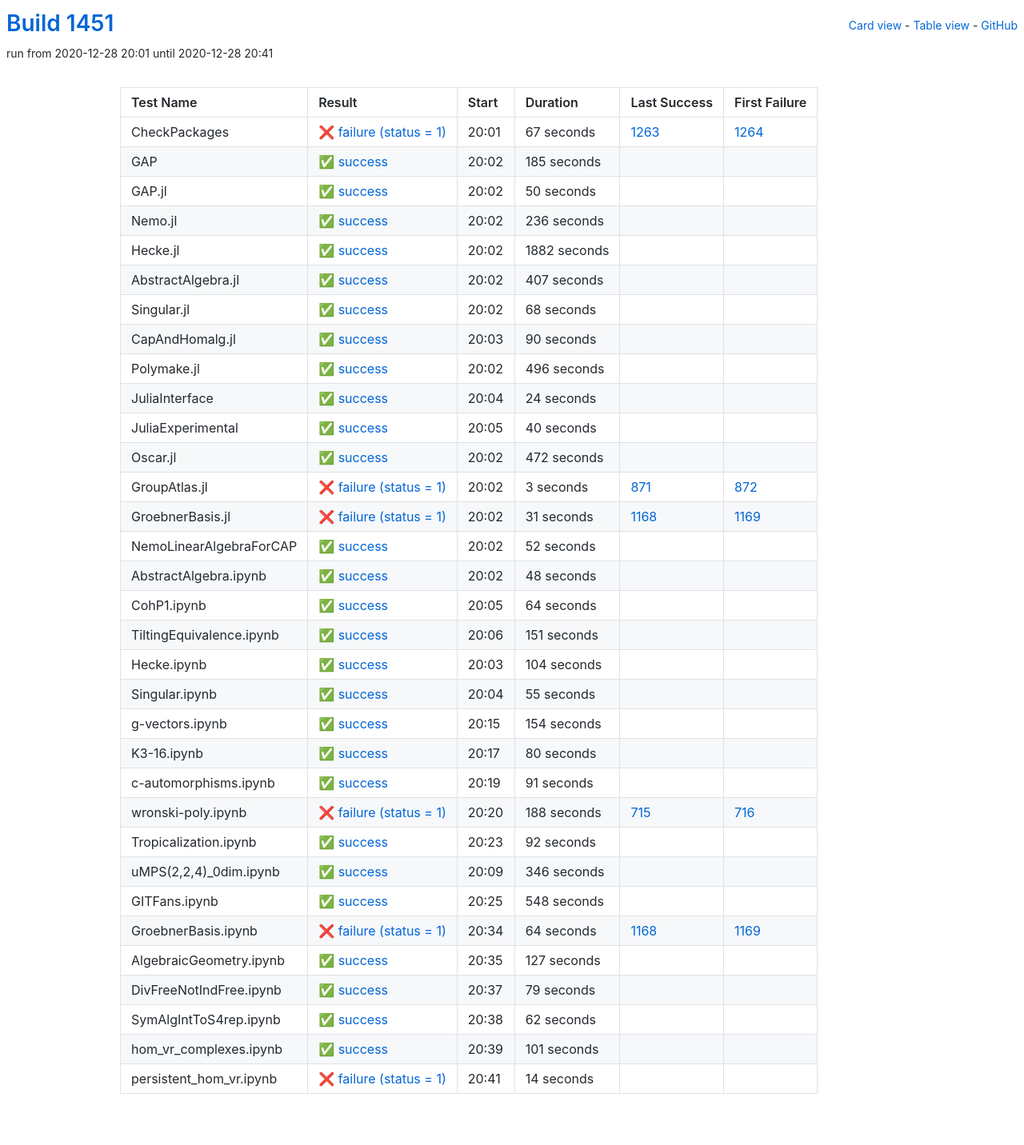
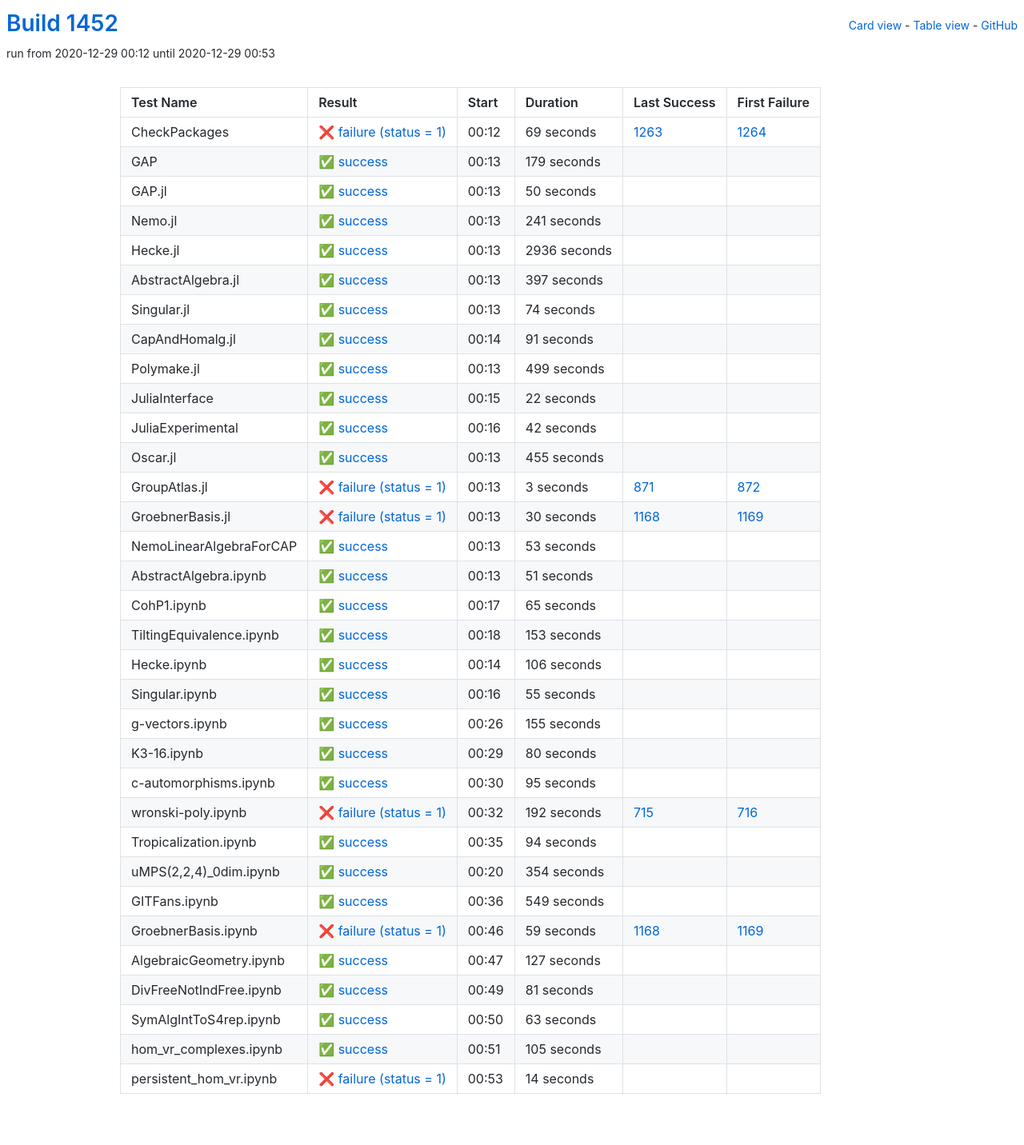
Before and after one commit to oscar-system/oscar-ci-status-stable, a Jekyll site: the page built from table.html, in a window 1280 px wide. Shown: the whole page at 80% size. Built offline with Jekyll 4.4.1, drawn with Linux system fonts in a browser that asks for light colours.

Commit message:
Build #1452

```diff
--- a/_data/ci.yml
+++ b/_data/ci.yml
@@ -1,6 +1,6 @@
 ---
-build: 1451
-build_url: https://oscarci.mathematik.uni-kl.de/job/oscar-stable/1451/
+build: 1452
+build_url: https://oscarci.mathematik.uni-kl.de/job/oscar-stable/1452/
 job: oscar-stable
 organization: oscar-system
 repo: oscar-ci-status-stable
@@ -8,32 +8,32 @@ repourl: https://github.com/oscar-system/oscar-ci-status-stable
 tests:
 - name: CheckPackages
   id: checkpackages
-  log: https://oscarci.mathematik.uni-kl.de/job/oscar-stable/1451/artifact/logs/build-1451/CheckPackages.log
-  start: 2020-12-28 20:01
+  log: https://oscarci.mathematik.uni-kl.de/job/oscar-stable/1452/artifact/logs/build-1452/CheckPackages.log
+  start: 2020-12-29 00:12
   success: false
   exitcode: 1
   status: failure
-  duration: 67
+  duration: 69
   last_success: 1263
   last_success_url: https://oscarci.mathematik.uni-kl.de/job/oscar-stable/1263/
   first_failure: 1264
   first_failure_url: https://oscarci.mathematik.uni-kl.de/job/oscar-stable/1264/
 - name: GAP
   id: gap
-  log: https://oscarci.mathematik.uni-kl.de/job/oscar-stable/1451/artifact/logs/build-1451/GAP.log
-  start: 2020-12-28 20:02
+  log: https://oscarci.mathematik.uni-kl.de/job/oscar-stable/1452/artifact/logs/build-1452/GAP.log
+  start: 2020-12-29 00:13
   success: true
   exitcode: 0
   status: success
-  duration: 185
+  duration: 179
   last_success: false
   last_success_url:
   first_failure: false
   first_failure_url:
 - name: GAP.jl
   id: gap-jl
-  log: https://oscarci.mathematik.uni-kl.de/job/oscar-stable/1451/artifact/logs/build-1451/GAP.jl.log
-  start: 2020-12-28 20:02
+  log: https://oscarci.mathematik.uni-kl.de/job/oscar-stable/1452/artifact/logs/build-1452/GAP.jl.log
+  start: 2020-12-29 00:13
   success: true
   exitcode: 0
   status: success
@@ -44,116 +44,116 @@ tests:
   first_failure_url:
 - name: Nemo.jl
   id: nemo-jl
-  log: https://oscarci.mathematik.uni-kl.de/job/oscar-stable/1451/artifact/logs/build-1451/Nemo.jl.log
-  start: 2020-12-28 20:02
+  log: https://oscarci.mathematik.uni-kl.de/job/oscar-stable/1452/artifact/logs/build-1452/Nemo.jl.log
+  start: 2020-12-29 00:13
   success: true
   exitcode: 0
   status: success
-  duration: 236
+  duration: 241
   last_success: false
   last_success_url:
   first_failure: false
   first_failure_url:
 - name: Hecke.jl
   id: hecke-jl
-  log: https://oscarci.mathematik.uni-kl.de/job/oscar-stable/1451/artifact/logs/build-1451/Hecke.jl.log
-  start: 2020-12-28 20:02
+  log: https://oscarci.mathematik.uni-kl.de/job/oscar-stable/1452/artifact/logs/build-1452/Hecke.jl.log
+  start: 2020-12-29 00:13
   success: true
   exitcode: 0
   status: success
-  duration: 1882
+  duration: 2936
   last_success: false
   last_success_url:
   first_failure: false
   first_failure_url:
 - name: AbstractAlgebra.jl
   id: abstractalgebra-jl
-  log: https://oscarci.mathematik.uni-kl.de/job/oscar-stable/1451/artifact/logs/build-1451/AbstractAlgebra.jl.log
-  start: 2020-12-28 20:02
+  log: https://oscarci.mathematik.uni-kl.de/job/oscar-stable/1452/artifact/logs/build-1452/AbstractAlgebra.jl.log
+  start: 2020-12-29 00:13
   success: true
   exitcode: 0
   status: success
-  duration: 407
+  duration: 397
   last_success: false
   last_success_url:
   first_failure: false
   first_failure_url:
 - name: Singular.jl
   id: singular-jl
-  log: https://oscarci.mathematik.uni-kl.de/job/oscar-stable/1451/artifact/logs/build-1451/Singular.jl.log
-  start: 2020-12-28 20:02
+  log: https://oscarci.mathematik.uni-kl.de/job/oscar-stable/1452/artifact/logs/build-1452/Singular.jl.log
+  start: 2020-12-29 00:13
   success: true
   exitcode: 0
   status: success
-  duration: 68
+  duration: 74
   last_success: false
   last_success_url:
   first_failure: false
   first_failure_url:
 - name: CapAndHomalg.jl
   id: capandhomalg-jl
-  log: https://oscarci.mathematik.uni-kl.de/job/oscar-stable/1451/artifact/logs/build-1451/CapAndHomalg.jl.log
-  start: 2020-12-28 20:03
+  log: https://oscarci.mathematik.uni-kl.de/job/oscar-stable/1452/artifact/logs/build-1452/CapAndHomalg.jl.log
+  start: 2020-12-29 00:14
   success: true
   exitcode: 0
   status: success
-  duration: 90
+  duration: 91
   last_success: false
   last_success_url:
   first_failure: false
   first_failure_url:
 - name: Polymake.jl
   id: polymake-jl
-  log: https://oscarci.mathematik.uni-kl.de/job/oscar-stable/1451/artifact/logs/build-1451/Polymake.jl.log
-  start: 2020-12-28 20:02
+  log: https://oscarci.mathematik.uni-kl.de/job/oscar-stable/1452/artifact/logs/build-1452/Polymake.jl.log
+  start: 2020-12-29 00:13
   success: true
   exitcode: 0
   status: success
-  duration: 496
+  duration: 499
   last_success: false
   last_success_url:
   first_failure: false
   first_failure_url:
 - name: JuliaInterface
   id: juliainterface
-  log: https://oscarci.mathematik.uni-kl.de/job/oscar-stable/1451/artifact/logs/build-1451/JuliaInterface.log
-  start: 2020-12-28 20:04
+  log: https://oscarci.mathematik.uni-kl.de/job/oscar-stable/1452/artifact/logs/build-1452/JuliaInterface.log
+  start: 2020-12-29 00:15
   success: true
   exitcode: 0
   status: success
-  duration: 24
+  duration: 22
   last_success: false
   last_success_url:
   first_failure: false
   first_failure_url:
 - name: JuliaExperimental
   id: juliaexperimental
-  log: https://oscarci.mathematik.uni-kl.de/job/oscar-stable/1451/artifact/logs/build-1451/JuliaExperimental.log
-  start: 2020-12-28 20:05
+  log: https://oscarci.mathematik.uni-kl.de/job/oscar-stable/1452/artifact/logs/build-1452/JuliaExperimental.log
+  start: 2020-12-29 00:16
   success: true
   exitcode: 0
   status: success
-  duration: 40
+  duration: 42
   last_success: false
   last_success_url:
   first_failure: false
   first_failure_url:
 - name: Oscar.jl
   id: oscar-jl
-  log: https://oscarci.mathematik.uni-kl.de/job/oscar-stable/1451/artifact/logs/build-1451/Oscar.jl.log
-  start: 2020-12-28 20:02
+  log: https://oscarci.mathematik.uni-kl.de/job/oscar-stable/1452/artifact/logs/build-1452/Oscar.jl.log
+  start: 2020-12-29 00:13
   success: true
   exitcode: 0
   status: success
-  duration: 472
+  duration: 455
   last_success: false
   last_success_url:
   first_failure: false
   first_failure_url:
 - name: GroupAtlas.jl
   id: groupatlas-jl
-  log: https://oscarci.mathematik.uni-kl.de/job/oscar-stable/1451/artifact/logs/build-1451/GroupAtlas.jl.log
-  start: 2020-12-28 20:02
+  log: https://oscarci.mathematik.uni-kl.de/job/oscar-stable/1452/artifact/logs/build-1452/GroupAtlas.jl.log
+  start: 2020-12-29 00:13
   success: false
   exitcode: 1
   status: failure
@@ -164,80 +164,80 @@ tests:
   first_failure_url: https://oscarci.mathematik.uni-kl.de/job/oscar-stable/872/
 - name: GroebnerBasis.jl
   id: groebnerbasis-jl
-  log: https://oscarci.mathematik.uni-kl.de/job/oscar-stable/1451/artifact/logs/build-1451/GroebnerBasis.jl.log
-  start: 2020-12-28 20:02
+  log: https://oscarci.mathematik.uni-kl.de/job/oscar-stable/1452/artifact/logs/build-1452/GroebnerBasis.jl.log
+  start: 2020-12-29 00:13
   success: false
   exitcode: 1
   status: failure
-  duration: 31
+  duration: 30
   last_success: 1168
   last_success_url: https://oscarci.mathematik.uni-kl.de/job/oscar-stable/1168/
   first_failure: 1169
   first_failure_url: https://oscarci.mathematik.uni-kl.de/job/oscar-stable/1169/
 - name: NemoLinearAlgebraForCAP
   id: nemolinearalgebraforcap
-  log: https://oscarci.mathematik.uni-kl.de/job/oscar-stable/1451/artifact/logs/build-1451/NemoLinearAlgebraForCAP.log
-  start: 2020-12-28 20:02
+  log: https://oscarci.mathematik.uni-kl.de/job/oscar-stable/1452/artifact/logs/build-1452/NemoLinearAlgebraForCAP.log
+  start: 2020-12-29 00:13
   success: true
   exitcode: 0
   status: success
-  duration: 52
+  duration: 53
   last_success: false
   last_success_url:
   first_failure: false
   first_failure_url:
 - name: AbstractAlgebra.ipynb
   id: abstractalgebra-ipynb
-  log: https://oscarci.mathematik.uni-kl.de/job/oscar-stable/1451/artifact/logs/build-1451/AbstractAlgebra.ipynb.log
-  start: 2020-12-28 20:02
+  log: https://oscarci.mathematik.uni-kl.de/job/oscar-stable/1452/artifact/logs/build-1452/AbstractAlgebra.ipynb.log
+  start: 2020-12-29 00:13
   success: true
   exitcode: 0
   status: success
-  duration: 48
+  duration: 51
   last_success: false
   last_success_url:
   first_failure: false
   first_failure_url:
 - name: CohP1.ipynb
   id: cohp1-ipynb
-  log: https://oscarci.mathematik.uni-kl.de/job/oscar-stable/1451/artifact/logs/build-1451/CohP1.ipynb.log
-  start: 2020-12-28 20:05
+  log: https://oscarci.mathematik.uni-kl.de/job/oscar-stable/1452/artifact/logs/build-1452/CohP1.ipynb.log
+  start: 2020-12-29 00:17
   success: true
   exitcode: 0
   status: success
-  duration: 64
+  duration: 65
   last_success: false
   last_success_url:
   first_failure: false
   first_failure_url:
 - name: TiltingEquivalence.ipynb
   id: tiltingequivalence-ipynb
-  log: https://oscarci.mathematik.uni-kl.de/job/oscar-stable/1451/artifact/logs/build-1451/TiltingEquivalence.ipynb.log
-  start: 2020-12-28 20:06
+  log: https://oscarci.mathematik.uni-kl.de/job/oscar-stable/1452/artifact/logs/build-1452/TiltingEquivalence.ipynb.log
+  start: 2020-12-29 00:18
   success: true
   exitcode: 0
   status: success
-  duration: 151
+  duration: 153
   last_success: false
   last_success_url:
   first_failure: false
   first_failure_url:
 - name: Hecke.ipynb
   id: hecke-ipynb
-  log: https://oscarci.mathematik.uni-kl.de/job/oscar-stable/1451/artifact/logs/build-1451/Hecke.ipynb.log
-  start: 2020-12-28 20:03
+  log: https://oscarci.mathematik.uni-kl.de/job/oscar-stable/1452/artifact/logs/build-1452/Hecke.ipynb.log
+  start: 2020-12-29 00:14
   success: true
   exitcode: 0
   status: success
-  duration: 104
+  duration: 106
   last_success: false
   last_success_url:
   first_failure: false
   first_failure_url:
 - name: Singular.ipynb
   id: singular-ipynb
-  log: https://oscarci.mathematik.uni-kl.de/job/oscar-stable/1451/artifact/logs/build-1451/Singular.ipynb.log
-  start: 2020-12-28 20:04
+  log: https://oscarci.mathematik.uni-kl.de/job/oscar-stable/1452/artifact/logs/build-1452/Singular.ipynb.log
+  start: 2020-12-29 00:16
   success: true
   exitcode: 0
   status: success
@@ -248,20 +248,20 @@ tests:
   first_failure_url:
 - name: g-vectors.ipynb
   id: g-vectors-ipynb
-  log: https://oscarci.mathematik.uni-kl.de/job/oscar-stable/1451/artifact/logs/build-1451/g-vectors.ipynb.log
-  start: 2020-12-28 20:15
+  log: https://oscarci.mathematik.uni-kl.de/job/oscar-stable/1452/artifact/logs/build-1452/g-vectors.ipynb.log
+  start: 2020-12-29 00:26
   success: true
   exitcode: 0
   status: success
-  duration: 154
+  duration: 155
   last_success: false
   last_success_url:
   first_failure: false
   first_failure_url:
 - name: K3-16.ipynb
   id: k3-16-ipynb
-  log: https://oscarci.mathematik.uni-kl.de/job/oscar-stable/1451/artifact/logs/build-1451/K3-16.ipynb.log
-  start: 2020-12-28 20:17
+  log: https://oscarci.mathematik.uni-kl.de/job/oscar-stable/1452/artifact/logs/build-1452/K3-16.ipynb.log
+  start: 2020-12-29 00:29
   success: true
   exitcode: 0
   status: success
@@ -272,80 +272,80 @@ tests:
   first_failure_url:
 - name: c-automorphisms.ipynb
   id: c-automorphisms-ipynb
-  log: https://oscarci.mathematik.uni-kl.de/job/oscar-stable/1451/artifact/logs/build-1451/c-automorphisms.ipynb.log
-  start: 2020-12-28 20:19
+  log: https://oscarci.mathematik.uni-kl.de/job/oscar-stable/1452/artifact/logs/build-1452/c-automorphisms.ipynb.log
+  start: 2020-12-29 00:30
   success: true
   exitcode: 0
   status: success
-  duration: 91
+  duration: 95
   last_success: false
   last_success_url:
   first_failure: false
   first_failure_url:
 - name: wronski-poly.ipynb
   id: wronski-poly-ipynb
-  log: https://oscarci.mathematik.uni-kl.de/job/oscar-stable/1451/artifact/logs/build-1451/wronski-poly.ipynb.log
-  start: 2020-12-28 20:20
+  log: https://oscarci.mathematik.uni-kl.de/job/oscar-stable/1452/artifact/logs/build-1452/wronski-poly.ipynb.log
+  start: 2020-12-29 00:32
   success: false
   exitcode: 1
   status: failure
-  duration: 188
+  duration: 192
   last_success: 715
   last_success_url: https://oscarci.mathematik.uni-kl.de/job/oscar-stable/715/
   first_failure: 716
   first_failure_url: https://oscarci.mathematik.uni-kl.de/job/oscar-stable/716/
 - name: Tropicalization.ipynb
   id: tropicalization-ipynb
-  log: https://oscarci.mathematik.uni-kl.de/job/oscar-stable/1451/artifact/logs/build-1451/Tropicalization.ipynb.log
-  start: 2020-12-28 20:23
+  log: https://oscarci.mathematik.uni-kl.de/job/oscar-stable/1452/artifact/logs/build-1452/Tropicalization.ipynb.log
+  start: 2020-12-29 00:35
   success: true
   exitcode: 0
   status: success
-  duration: 92
+  duration: 94
   last_success: false
   last_success_url:
   first_failure: false
   first_failure_url:
 - name: uMPS(2,2,4)_0dim.ipynb
   id: umps-2-2-4-0dim-ipynb
-  log: https://oscarci.mathematik.uni-kl.de/job/oscar-stable/1451/artifact/logs/build-1451/uMPS-2-2-4-_0dim.ipynb.log
-  start: 2020-12-28 20:09
+  log: https://oscarci.mathematik.uni-kl.de/job/oscar-stable/1452/artifact/logs/build-1452/uMPS-2-2-4-_0dim.ipynb.log
+  start: 2020-12-29 00:20
   success: true
   exitcode: 0
   status: success
-  duration: 346
+  duration: 354
   last_success: false
   last_success_url:
   first_failure: false
   first_failure_url:
 - name: GITFans.ipynb
   id: gitfans-ipynb
-  log: https://oscarci.mathematik.uni-kl.de/job/oscar-stable/1451/artifact/logs/build-1451/GITFans.ipynb.log
-  start: 2020-12-28 20:25
+  log: https://oscarci.mathematik.uni-kl.de/job/oscar-stable/1452/artifact/logs/build-1452/GITFans.ipynb.log
+  start: 2020-12-29 00:36
   success: true
   exitcode: 0
   status: success
-  duration: 548
+  duration: 549
   last_success: false
   last_success_url:
   first_failure: false
   first_failure_url:
 - name: GroebnerBasis.ipynb
   id: groebnerbasis-ipynb
-  log: https://oscarci.mathematik.uni-kl.de/job/oscar-stable/1451/artifact/logs/build-1451/GroebnerBasis.ipynb.log
-  start: 2020-12-28 20:34
+  log: https://oscarci.mathematik.uni-kl.de/job/oscar-stable/1452/artifact/logs/build-1452/GroebnerBasis.ipynb.log
+  start: 2020-12-29 00:46
   success: false
   exitcode: 1
   status: failure
-  duration: 64
+  duration: 59
   last_success: 1168
   last_success_url: https://oscarci.mathematik.uni-kl.de/job/oscar-stable/1168/
   first_failure: 1169
   first_failure_url: https://oscarci.mathematik.uni-kl.de/job/oscar-stable/1169/
 - name: AlgebraicGeometry.ipynb
   id: algebraicgeometry-ipynb
-  log: https://oscarci.mathematik.uni-kl.de/job/oscar-stable/1451/artifact/logs/build-1451/AlgebraicGeometry.ipynb.log
-  start: 2020-12-28 20:35
+  log: https://oscarci.mathematik.uni-kl.de/job/oscar-stable/1452/artifact/logs/build-1452/AlgebraicGeometry.ipynb.log
+  start: 2020-12-29 00:47
   success: true
   exitcode: 0
   status: success
@@ -356,44 +356,44 @@ tests:
   first_failure_url:
 - name: DivFreeNotIndFree.ipynb
   id: divfreenotindfree-ipynb
-  log: https://oscarci.mathematik.uni-kl.de/job/oscar-stable/1451/artifact/logs/build-1451/DivFreeNotIndFree.ipynb.log
-  start: 2020-12-28 20:37
+  log: https://oscarci.mathematik.uni-kl.de/job/oscar-stable/1452/artifact/logs/build-1452/DivFreeNotIndFree.ipynb.log
+  start: 2020-12-29 00:49
   success: true
   exitcode: 0
   status: success
-  duration: 79
+  duration: 81
   last_success: false
   last_success_url:
   first_failure: false
   first_failure_url:
 - name: SymAlgIntToS4rep.ipynb
   id: symalginttos4rep-ipynb
-  log: https://oscarci.mathematik.uni-kl.de/job/oscar-stable/1451/artifact/logs/build-1451/SymAlgIntToS4rep.ipynb.log
-  start: 2020-12-28 20:38
+  log: https://oscarci.mathematik.uni-kl.de/job/oscar-stable/1452/artifact/logs/build-1452/SymAlgIntToS4rep.ipynb.log
+  start: 2020-12-29 00:50
   success: true
   exitcode: 0
   status: success
-  duration: 62
+  duration: 63
   last_success: false
   last_success_url:
   first_failure: false
   first_failure_url:
 - name: hom_vr_complexes.ipynb
   id: hom-vr-complexes-ipynb
-  log: https://oscarci.mathematik.uni-kl.de/job/oscar-stable/1451/artifact/logs/build-1451/hom_vr_complexes.ipynb.log
-  start: 2020-12-28 20:39
+  log: https://oscarci.mathematik.uni-kl.de/job/oscar-stable/1452/artifact/logs/build-1452/hom_vr_complexes.ipynb.log
+  start: 2020-12-29 00:51
   success: true
   exitcode: 0
   status: success
-  duration: 101
+  duration: 105
   last_success: false
   last_success_url:
   first_failure: false
   first_failure_url:
 - name: persistent_hom_vr.ipynb
   id: persistent-hom-vr-ipynb
-  log: https://oscarci.mathematik.uni-kl.de/job/oscar-stable/1451/artifact/logs/build-1451/persistent_hom_vr.ipynb.log
-  start: 2020-12-28 20:41
+  log: https://oscarci.mathematik.uni-kl.de/job/oscar-stable/1452/artifact/logs/build-1452/persistent_hom_vr.ipynb.log
+  start: 2020-12-29 00:53
   success: false
   exitcode: 1
   status: failure
```
Also changed, not shown: README.md.
